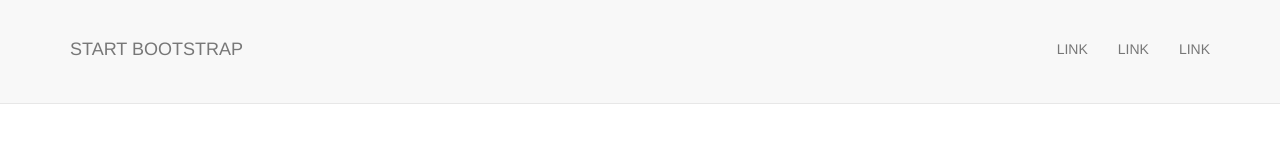
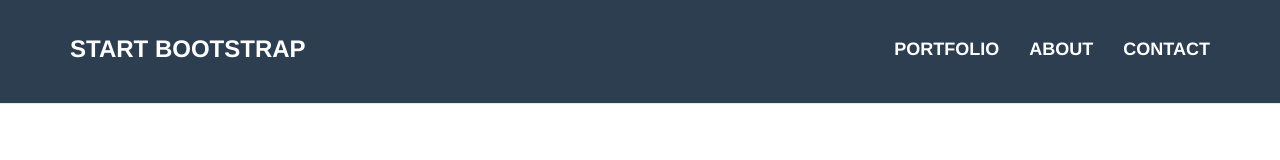
Before and after one commit to FilippoMailli/html-css-bootstrap-freelancer, a plain HTML site: page index.html in a window 1280 px wide. Drawn offline with nearby package versions, Linux system fonts and the light colour scheme.

Commit message:
.2 Navbar completa

```diff
--- a/css/style.css
+++ b/css/style.css
@@ -1,6 +1,30 @@
-/* header {
-    height: 50px;
-} */
+.ms--bg-dark {
+    background-color: #2c3e50;
+    color: white;
+}
+
+.ms--bg-light {
+    background-color: #1abc9c;
+    color: white;
+}
+
+.ms--bg-white {
+    background-color: white;
+    color: #2c3e50;
+}
+
+h1 {
+    font-size: 50px;
+}
+
+h2 {
+    font-size: 20px;
+}
+
+
+header {
+    height: 104px;
+}
 
 .navbar-default {
     height: 104px;
@@ -10,3 +34,32 @@
     margin-top: 24px;
     margin-bottom: 24px;
 }
+
+.navbar .navbar-brand,
+.navbar .navbar-right > li > a {
+    color: white;
+    font-weight: 700;
+}
+
+.navbar .navbar-brand {
+    font-size: 24px;
+}
+
+.navbar .navbar-right > li > a {
+    font-size: 18px;
+}
+
+.navbar .navbar-brand:focus,
+.navbar .navbar-brand:hover {
+    color: white;
+}
+
+.navbar .navbar-right > li > a:hover{
+    color: #1abc9c;
+}
+
+.navbar .navbar-right > li > a:focus{
+    background-color: #1abc9c;
+    color: white;
+    border-radius: 5px;
+}
--- a/index.html
+++ b/index.html
@@ -10,7 +10,7 @@
 
     <body>
         <header>
-            <nav class="navbar navbar-default navbar-fixed-top text-uppercase">
+            <nav class="navbar navbar-default navbar-fixed-top ms--bg-dark text-uppercase">
               <div class="container">
                 <!-- Brand and toggle get grouped for better mobile display -->
                 <div class="navbar-header">
@@ -26,9 +26,9 @@
                 <!-- Collect the nav links, forms, and other content for toggling -->
                 <div class="collapse navbar-collapse" id="bs-example-navbar-collapse-1">
                   <ul class="nav navbar-nav navbar-right">
-                    <li><a href="#">Link</a></li>
-                    <li><a href="#">Link</a></li>
-                    <li><a href="#">Link</a></li>
+                    <li><a href="#">Portfolio</a></li>
+                    <li><a href="#">About</a></li>
+                    <li><a href="#">Contact</a></li>
                   </ul>
                 </div><!-- /.navbar-collapse -->
               </div><!-- /.container -->
```
